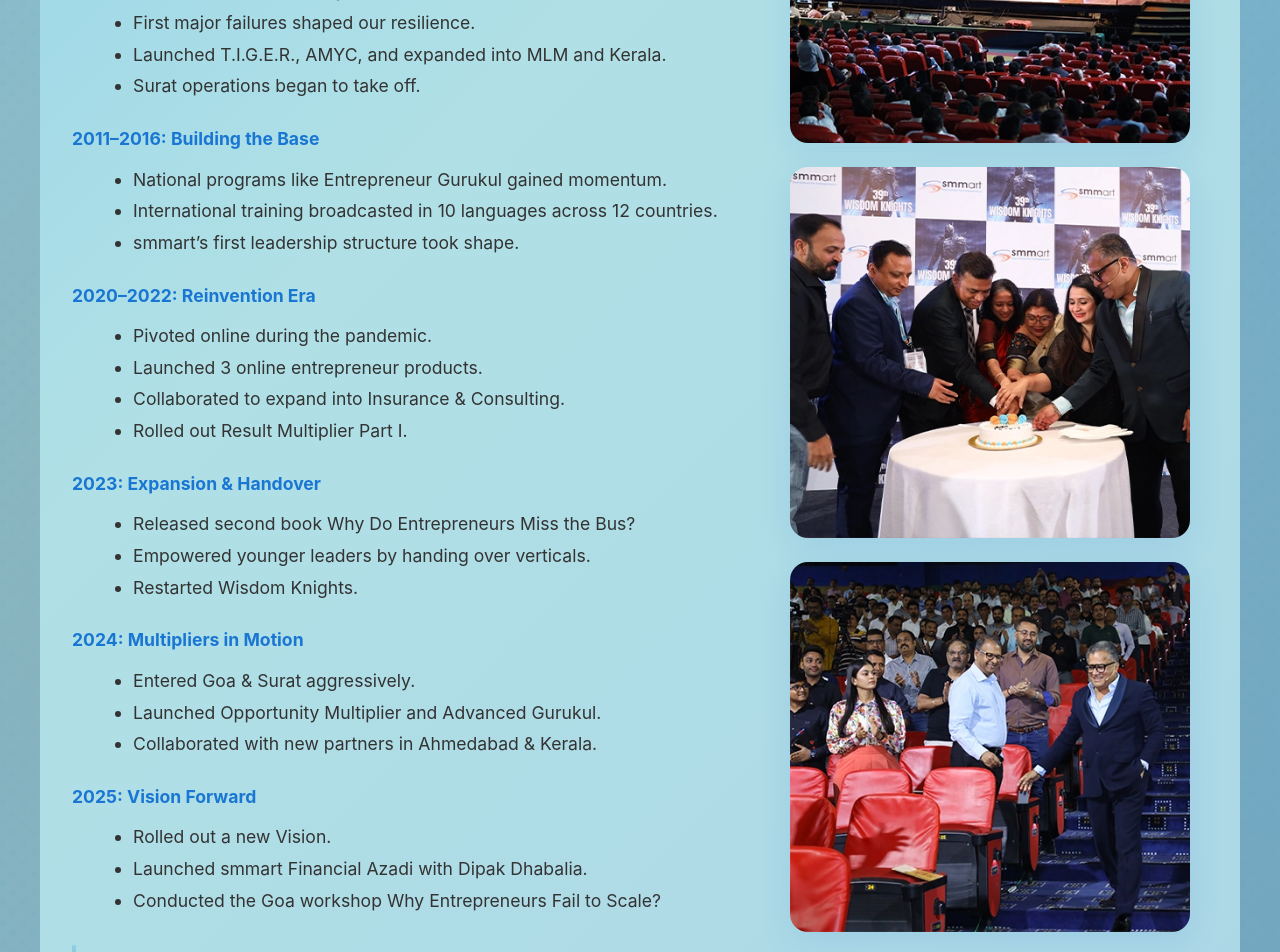
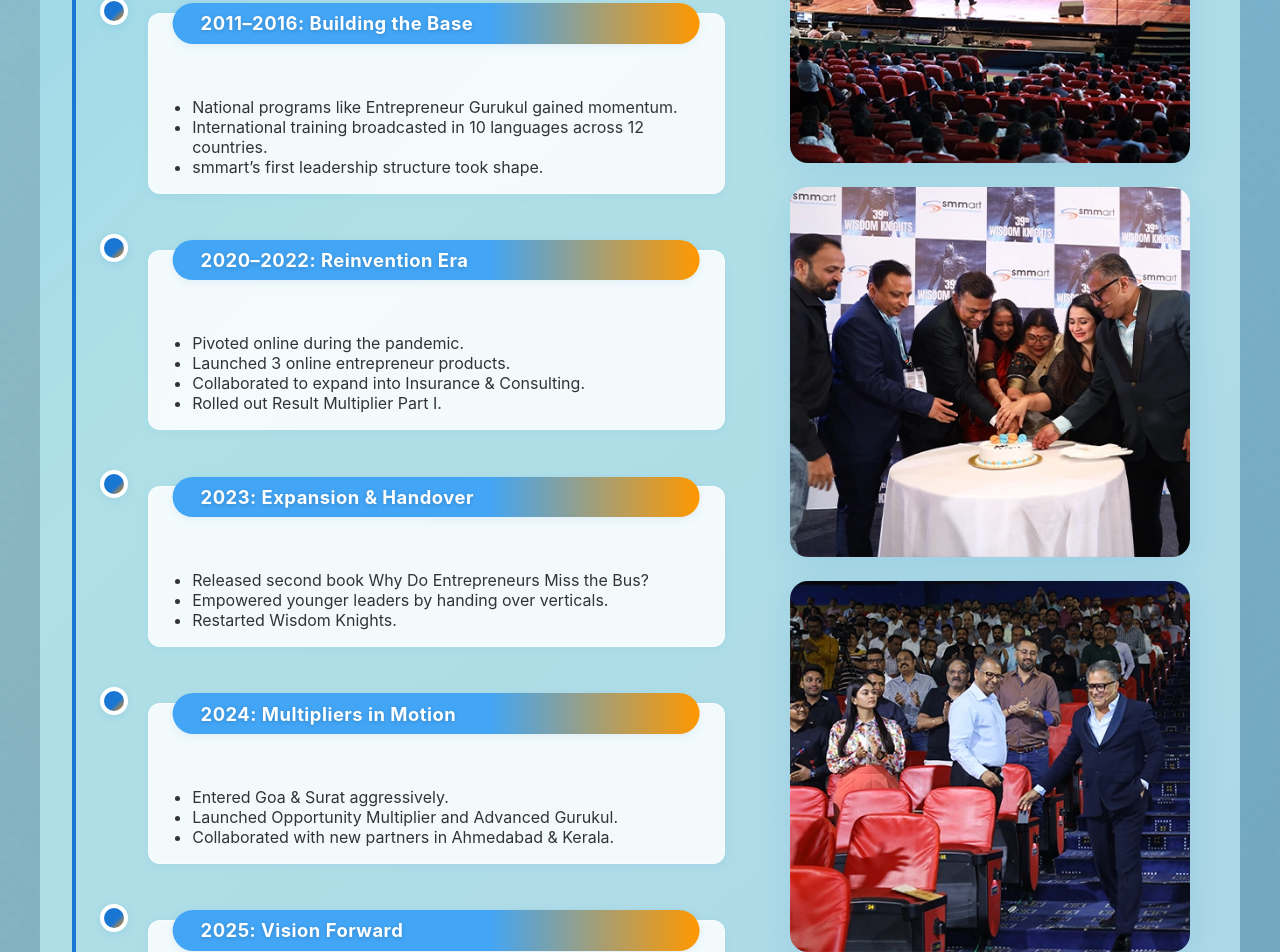
Before and after one commit to Sasukeeeeeee07/SmmartMain, a React (Create React App) app: page /about/AboutSmmart in a window 1280 px wide. Shown: the part 1140-2092 px from the top of the page. Built offline with nearby package versions, Linux system fonts and the light colour scheme.

Commit message:
fixed timeline

```diff
--- a/src/component/AboutSmmart.css
+++ b/src/component/AboutSmmart.css
@@ -1016,3 +1016,86 @@
     font-size: 0.9rem;
   }
 }
+
+/* Vertical Timeline Styles */
+.vertical-timeline {
+  position: relative;
+  margin: 2.5rem 0 2rem 0;
+  padding-left: 40px;
+  border-left: 4px solid #1976D2;
+  max-width: 800px;
+}
+.timeline-event {
+  display: flex;
+  align-items: flex-start;
+  margin-bottom: 2.5rem;
+  position: relative;
+}
+.timeline-dot {
+  width: 28px;
+  height: 28px;
+  background: linear-gradient(135deg, #1976D2 60%, #FF8C00 100%);
+  border-radius: 50%;
+  border: 4px solid #fff;
+  box-shadow: 0 2px 8px rgba(25, 118, 210, 0.12);
+  position: absolute;
+  left: -16px;
+  top: 0;
+  z-index: 2;
+}
+.timeline-content {
+  margin-left: 32px;
+  background: rgba(255,255,255,0.85);
+  border-radius: 12px;
+  padding: 1rem 1.5rem;
+  box-shadow: 0 2px 8px rgba(33, 150, 243, 0.08);
+  flex: 1;
+}
+.timeline-year {
+  color: #1976D2;
+  font-size: 1.15rem;
+  font-weight: 700;
+  margin-bottom: 0.5rem;
+}
+.timeline-content ul {
+  margin: 0;
+  padding-left: 1.2em;
+  color: #333;
+  font-size: 1rem;
+}
+@media (max-width: 700px) {
+  .vertical-timeline {
+    padding-left: 24px;
+    max-width: 100%;
+  }
+  .timeline-dot {
+    width: 18px;
+    height: 18px;
+    left: -8px;
+  }
+  .timeline-content {
+    margin-left: 18px;
+    padding: 0.7rem 0.7rem;
+    font-size: 0.95rem;
+  }
+  .timeline-year {
+    font-size: 1rem;
+  }
+}
+
+/* Force pill style for timeline-year with improved readability */
+.timeline-year {
+  display: inline-block !important;
+  background: linear-gradient(90deg, #42a5f5 60%, #ff9800 100%) !important;
+  color: #fff !important;
+  font-size: 1.15rem !important;
+  font-weight: 700 !important;
+  margin-bottom: 0.5rem !important;
+  padding: 0.5em 1.5em !important;
+  border-radius: 2em !important;
+  box-shadow: 0 2px 8px rgba(25, 118, 210, 0.10) !important;
+  position: relative !important;
+  z-index: 2 !important;
+  text-shadow: 0 1px 4px rgba(0,0,0,0.18) !important;
+  letter-spacing: 0.5px !important;
+}
--- a/src/component/AboutSmmart.jsx
+++ b/src/component/AboutSmmart.jsx
@@ -236,66 +236,76 @@
             >
               OUR<br />JOURNEY
             </motion.h2>
-            <motion.div className="journey-text" variants={fadeIn}>
-              <h3 style={{ color: '#FF8C00', marginBottom: '0.5em' }}>From a Garden Seed to a Nationwide Movement</h3>
-              <p style={{ marginBottom: '1.2em' }}>
-                From humble beginnings in a garden on 10th Feb 2000, smmart has grown into India’s most trusted transformation ecosystem for entrepreneurs. Here's how our fearless journey unfolded:
-              </p>
-              <div style={{ marginBottom: '1.2em' }}>
-                <strong style={{ color: '#1976D2' }}>2000–2009: The Foundation Years</strong>
-                <ul style={{ margin: '0.5em 0 1em 1.2em' }}>
+            <div className="vertical-timeline">
+              <div className="timeline-event">
+                <div className="timeline-dot"></div>
+                <div className="timeline-content">
+                  <h3 className="timeline-year">2000–2009: The Foundation Years</h3>
+                  <ul>
                     <li>Birth of smmart and entry into the MSME sector.</li>
                     <li>First major failures shaped our resilience.</li>
                     <li>Launched T.I.G.E.R., AMYC, and expanded into MLM and Kerala.</li>
                     <li>Surat operations began to take off.</li>
                   </ul>
                 </div>
-              <div style={{ marginBottom: '1.2em' }}>
-                <strong style={{ color: '#1976D2' }}>2011–2016: Building the Base</strong>
-                <ul style={{ margin: '0.5em 0 1em 1.2em' }}>
+              </div>
+              <div className="timeline-event">
+                <div className="timeline-dot"></div>
+                <div className="timeline-content">
+                  <h3 className="timeline-year">2011–2016: Building the Base</h3>
+                  <ul>
                     <li>National programs like Entrepreneur Gurukul gained momentum.</li>
                     <li>International training broadcasted in 10 languages across 12 countries.</li>
                     <li>smmart’s first leadership structure took shape.</li>
                   </ul>
                 </div>
-              <div style={{ marginBottom: '1.2em' }}>
-                <strong style={{ color: '#1976D2' }}>2020–2022: Reinvention Era</strong>
-                <ul style={{ margin: '0.5em 0 1em 1.2em' }}>
+              </div>
+              <div className="timeline-event">
+                <div className="timeline-dot"></div>
+                <div className="timeline-content">
+                  <h3 className="timeline-year">2020–2022: Reinvention Era</h3>
+                  <ul>
                     <li>Pivoted online during the pandemic.</li>
                     <li>Launched 3 online entrepreneur products.</li>
                     <li>Collaborated to expand into Insurance & Consulting.</li>
                     <li>Rolled out Result Multiplier Part I.</li>
                   </ul>
                 </div>
-              <div style={{ marginBottom: '1.2em' }}>
-                <strong style={{ color: '#1976D2' }}>2023: Expansion & Handover</strong>
-                <ul style={{ margin: '0.5em 0 1em 1.2em' }}>
+              </div>
+              <div className="timeline-event">
+                <div className="timeline-dot"></div>
+                <div className="timeline-content">
+                  <h3 className="timeline-year">2023: Expansion & Handover</h3>
+                  <ul>
                     <li>Released second book Why Do Entrepreneurs Miss the Bus?</li>
                     <li>Empowered younger leaders by handing over verticals.</li>
                     <li>Restarted Wisdom Knights.</li>
                   </ul>
                 </div>
-              <div style={{ marginBottom: '1.2em' }}>
-                <strong style={{ color: '#1976D2' }}>2024: Multipliers in Motion</strong>
-                <ul style={{ margin: '0.5em 0 1em 1.2em' }}>
+              </div>
+              <div className="timeline-event">
+                <div className="timeline-dot"></div>
+                <div className="timeline-content">
+                  <h3 className="timeline-year">2024: Multipliers in Motion</h3>
+                  <ul>
                     <li>Entered Goa & Surat aggressively.</li>
                     <li>Launched Opportunity Multiplier and Advanced Gurukul.</li>
                     <li>Collaborated with new partners in Ahmedabad & Kerala.</li>
                   </ul>
                 </div>
-              <div style={{ marginBottom: '1.2em' }}>
-                <strong style={{ color: '#1976D2' }}>2025: Vision Forward</strong>
-                <ul style={{ margin: '0.5em 0 1em 1.2em' }}>
+              </div>
+              <div className="timeline-event">
+                <div className="timeline-dot"></div>
+                <div className="timeline-content">
+                  <h3 className="timeline-year">2025: Vision Forward</h3>
+                  <ul>
                     <li>Rolled out a new Vision.</li>
                     <li>Launched smmart Financial Azadi with Dipak Dhabalia.</li>
                     <li>Conducted the Goa workshop Why Entrepreneurs Fail to Scale?</li>
                   </ul>
                 </div>
-              <p style={{ fontWeight: 600, color: '#FF8C00', marginTop: '1.5em' }}>
-                25 years. Thousands of lives transformed. One fearless mission.<br />
-                We continue to move forward — bigger, bolder, and more committed to building self-led, system-driven organizations across India.
-              </p>
-            </motion.div>
+              </div>
+            </div>
           </motion.div>
           <motion.div className="journey-images-row" style={{ display: 'flex', gap: '24px', justifyContent: 'center', alignItems: 'center', marginTop: '32px', flexWrap: 'wrap' }}>
             <img src={journeyImage} alt="Smmart Event" style={{ width: '400px', maxWidth: '100%', borderRadius: '18px', boxShadow: '0 8px 32px rgba(25, 118, 210, 0.12)' }} />
```
Lines whose indentation alone changed are shown as unchanged.
